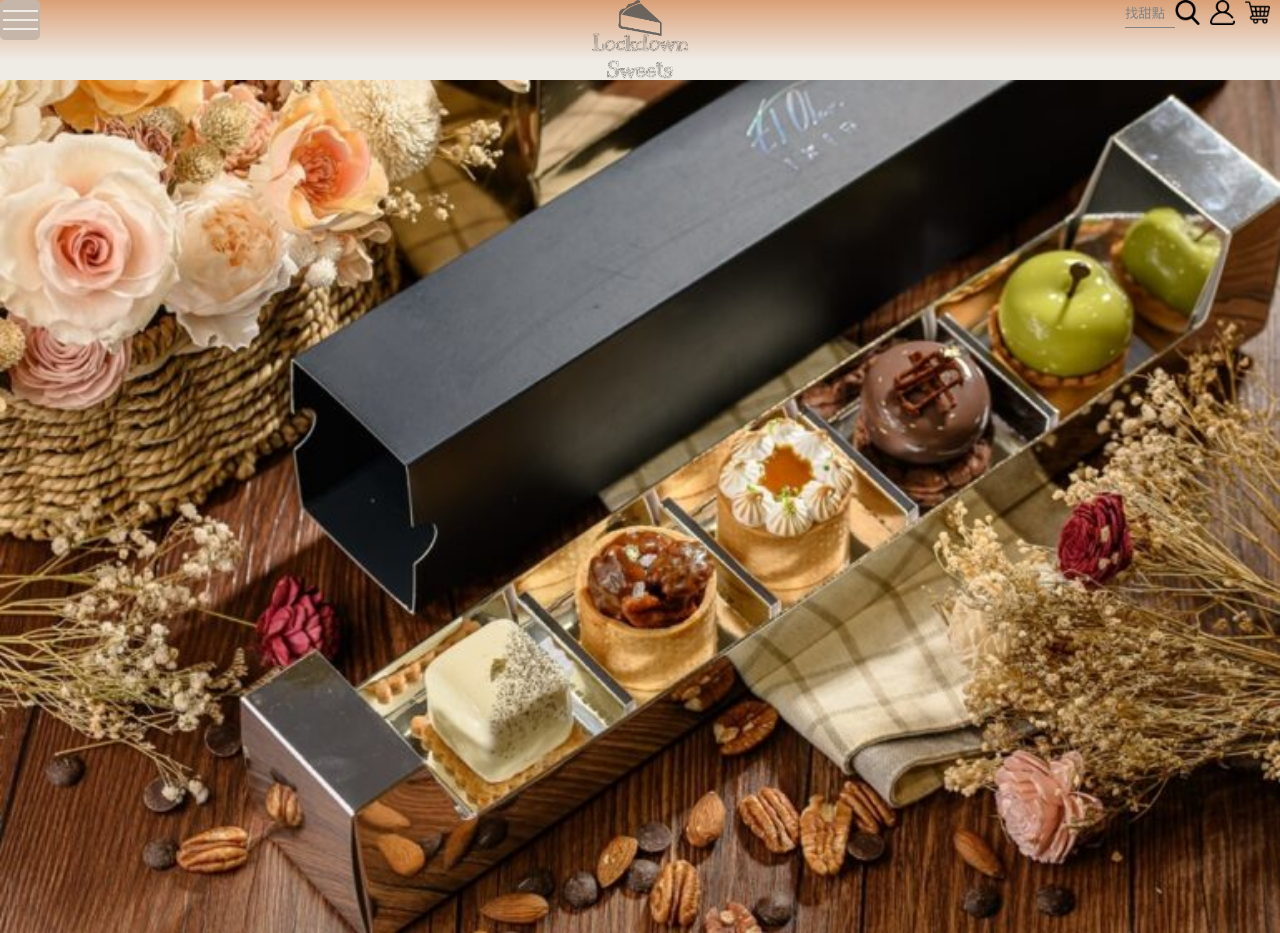
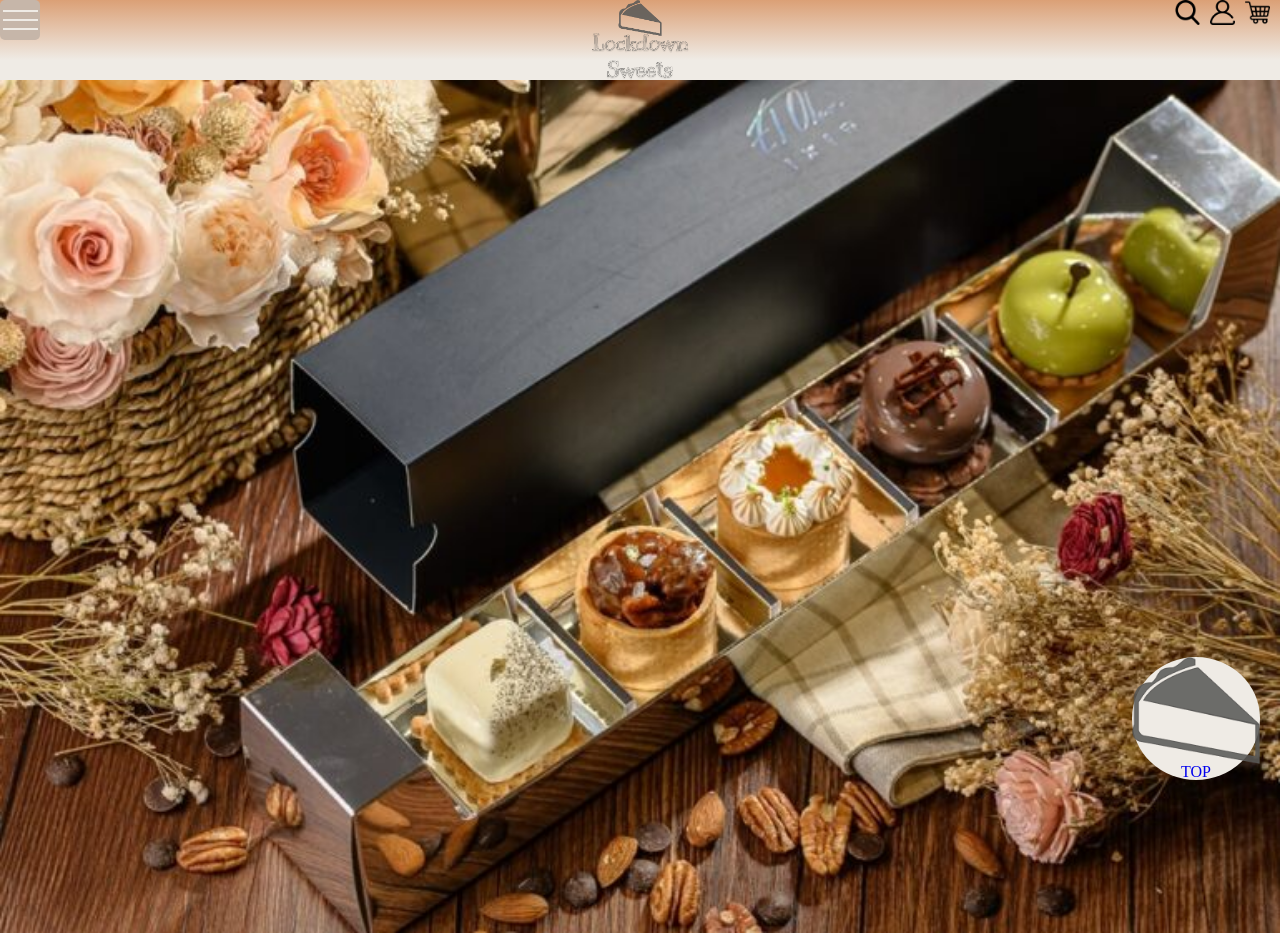
Before and after one commit to imshow123/individual-project-new, a plain HTML site: page index.html in a window 1280 px wide. Shown: the top 933 px of the page. Drawn offline with Linux system fonts and the light colour scheme.

Commit message:
手機版完成

```diff
--- a/index.css
+++ b/index.css
@@ -1,6 +1,7 @@
 /* 共用 */
 html{
     background-color: rgba(239, 235, 229, 1);
+    scroll-behavior: smooth;
 }
 .container{
     width: 100%;
@@ -75,30 +76,31 @@ nav{
     height: 100%;
     display: block;
     position: fixed;
-    padding-top: 40px;
+    padding-top: 50px;
     transition: left 1s;
     top: 60px;
     left: 0;
     z-index: 10;
 }
-nav li a{
-    color: rgba(239, 235, 229, 1);
-    text-decoration: none;
-}
 .hidden{
     left: -100%;
     transition: left 1s;
 }
-.main-header li{
+nav li a{
+    color: rgba(239, 235, 229, 1);
+    text-decoration: none;
+    padding-left: 10px;
+}
+nav li{
     /* border: 1px solid red; */
     display: flex;
     justify-content: center;
     align-items: center;
     font-size: 24px;
-    line-height: 80px;
+    padding-bottom: 50px;
 }
-.main-header .icon{
-    width: 15%;
+nav .icon{
+    width: 10%;
 }
 .logo{
     /* border: 4px solid rgb(39, 176, 30); */
@@ -123,17 +125,6 @@ nav li a{
     /* border: 1px solid #000; */
     width: 25px;
     margin-right: 10px;
-}
-.service input{
-    width: 50px;
-    /* height: 25px; */
-    background-color: transparent;
-    border: none;
-    border-radius: 0;
-    border-bottom: 1px solid rgb(132, 132, 132);
-}
-.service ::placeholder{
-    color: rgb(132, 132, 132);
 }
 .banner{
     padding-top: 20px;
@@ -197,6 +188,20 @@ nav li a{
     /* border: 1px solid #000; */
     position: relative;
     vertical-align: bottom;
+}
+.totop{
+    /* border: 1px solid red; */
+    width: 10%;
+    display: flex;
+    flex-direction: column;
+    align-items: center;
+    background-color: rgba(239, 235, 229, 1);
+    border-radius: 100%;
+    position: fixed;
+    bottom: 20px;
+    right: 20px;
+    z-index: 10;
+    text-decoration: none;
 }
 .banner .pic img{
     /* border: 1px solid rgb(255, 0, 0); */
--- a/index.html
+++ b/index.html
@@ -63,7 +63,6 @@
                     </ul>
                 </nav>
                 <div class="service">
-                    <input type="text" placeholder="找甜點">
                     <div class="search">
                         <img src="./pics/icon/search.png" alt="">
                     </div>
@@ -100,6 +99,10 @@
         </div>
     </section>
     <section class="hot">
+        <a href="#" class="totop">
+            <img src="./pics/logo/cake-logo.png" alt="">
+            <span>TOP</span>
+        </a>
         <div class="container">
             <div class="banner">
                 <div class="pic">
```
Also changed, not shown: pics/logo/cake-logo.png (added).
